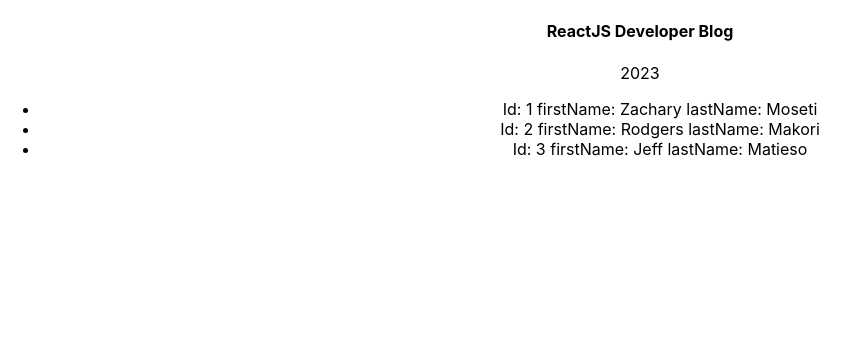
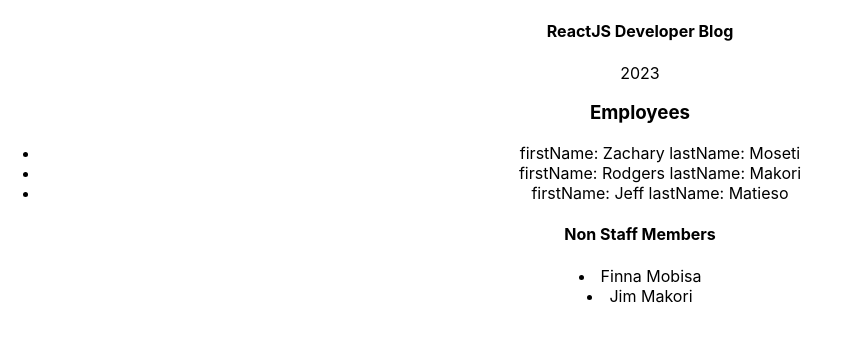
Before and after one commit to ZachyDev/Deep-Dive-ReactJS, a React (Create React App) app in the folder app/: page / in a window 1280 px wide. Shown: the top 340 px of the page, without its empty margins (0-859 px from the left). Built offline with nearby package versions, Linux system fonts and the light colour scheme.

Commit message:
working with nested components

```diff
--- a/app/src/components/Employees.js
+++ b/app/src/components/Employees.js
@@ -1,18 +1,31 @@
 import React from 'react'
+import NonStaff from './NonStaff'
 
-function Articles() {
+function Employees() {
     const employees = [
         { id: 1, firstName: "Zachary", lastName: "Moseti", department: "Software" },
         { id: 2, firstName: "Rodgers", lastName: "Makori", department: "Design" },
         { id: 3, firstName: "Jeff", lastName: "Matieso", department: "Backend" },
     ]
+    const nonStaffMembers = [
+      { id: 1, firstName: "Finna", lastName: "Mobisa", department: "Finance" },
+      { id: 2, firstName: "Jim", lastName: "Makori", department: "IT" },
+    ]
   return (
     <div>
+      <h3>Employees</h3>
         <ul>{employees.map(employee => {
-            return <li key={employee.id}> Id: {employee.id } firstName: { employee.firstName } lastName: {employee.lastName}</li>
+            return <li key={employee.id}>firstName: { employee.firstName } lastName: {employee.lastName}</li>
         })}</ul>
+
+        <h4>Non Staff Members</h4>
+        { nonStaffMembers.map(staff => {
+          return <NonStaff id={staff.id} firstName={staff.firstName} lastName={staff.lastName}/>
+        })}
+
     </div>
+
   )
 }
 
-export default Articles
+export default Employees
--- /dev/null
+++ b/app/src/components/NonStaff.js
@@ -0,0 +1,11 @@
+import React from 'react'
+
+function NonStaff({id,firstName,lastName}) {
+  return (
+    <div>
+        <li key={id}>{firstName} {lastName}</li>
+    </div>
+  )
+}
+
+export default NonStaff
```
